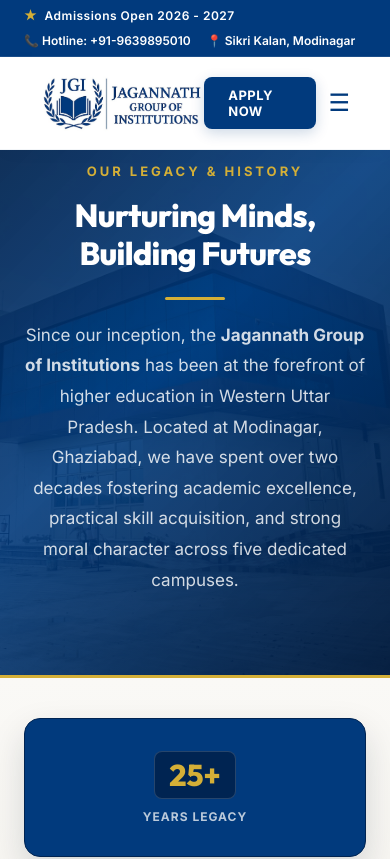
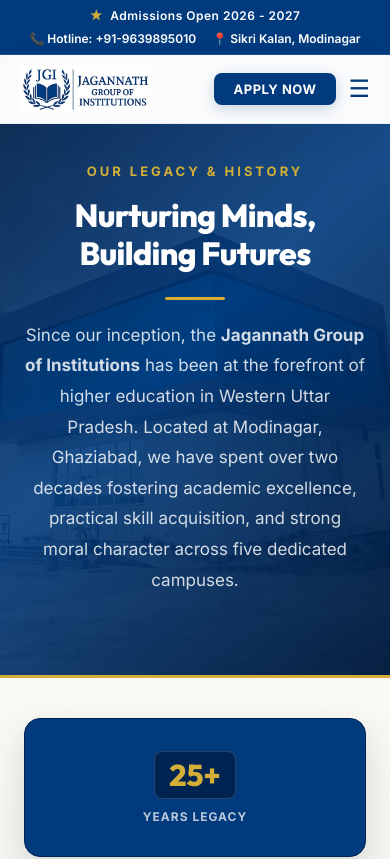
Before and after one commit to developerupadhyay/jagannathgroup, a Next.js app: page /about in a window 390 px wide. Shown: the top 859 px of the page. Built offline with nearby package versions, Linux system fonts and the light colour scheme.

Commit message:
Make mobile navbar permanently scrolled (logo height & Apply Now padding) and center top bar only on mobile

```diff
--- a/src/components/Navbar.tsx
+++ b/src/components/Navbar.tsx
@@ -45,48 +45,45 @@
   return (
     <div style={{ position: "fixed", top: 0, left: 0, right: 0, zIndex: 1000, display: "flex", flexDirection: "column" }}>
       {/* Top Announcement Bar */}
-      <div style={{
+      <div className="header-top-bar" style={{
         background: "#013a7d",
         color: "#FFFFFF",
         fontSize: "12px",
         fontWeight: "600",
         padding: "8px 24px",
         display: "flex",
-        justifyContent: "space-between",
         alignItems: "center",
         flexWrap: "wrap",
-        gap: "10px",
         borderBottom: "1px solid rgba(255, 255, 255, 0.1)"
       }}>
-        <div style={{ display: "flex", alignItems: "center", gap: "8px" }}>
+        <div style={{ display: "flex", alignItems: "center", gap: "8px", justifyContent: "center" }}>
           <span style={{ color: "#D4AF37" }}>★</span>
           <span style={{ letterSpacing: "0.5px" }}>Admissions Open 2026 - 2027</span>
         </div>
-        <div style={{ display: "flex", gap: "16px", flexWrap: "wrap", color: "#FFFFFF" }}>
+        <div style={{ display: "flex", gap: "16px", flexWrap: "wrap", color: "#FFFFFF", justifyContent: "center" }}>
           <span>📞 Hotline: +91-9639895010</span>
           <span>📍 Sikri Kalan, Modinagar</span>
         </div>
       </div>
 
       {/* Main Navbar */}
-      <nav style={{
-        background: scrolled ? "rgba(255, 255, 255, 0.98)" : "#FFFFFF",
-        boxShadow: scrolled ? "0 10px 30px rgba(1, 58, 125, 0.06)" : "0 4px 20px rgba(0, 0, 0, 0.02)",
-        backdropFilter: scrolled ? "blur(10px)" : "none",
-        transition: "all 0.4s ease",
-        padding: scrolled ? "10px 40px" : "16px 40px",
-        display: "flex",
-        alignItems: "center",
-        justifyContent: "space-between",
-        borderBottom: "1px solid rgba(1, 58, 125, 0.05)"
-      }}>
+      <nav
+        className={scrolled ? "scrolled" : ""}
+        style={{
+          transition: "all 0.4s ease",
+          display: "flex",
+          alignItems: "center",
+          justifyContent: "space-between",
+          borderBottom: "1px solid rgba(1, 58, 125, 0.05)"
+        }}
+      >
         {/* Logo (Only Image, No Text) */}
         <Link href="/" style={{ display: "flex", alignItems: "center", textDecoration: "none" }}>
           <img
             src="/website_images/logo.jpeg"
             alt="Jagannath Group Logo"
+            className="navbar-logo"
             style={{
-              height: scrolled ? "48px" : "60px",
               width: "auto",
               objectFit: "contain",
               transition: "all 0.3s ease",
@@ -204,10 +201,9 @@
 
         {/* Right CTA */}
         <div style={{ display: "flex", alignItems: "center", gap: "12px" }}>
-          <Link href="/admissions" style={{
+          <Link href="/admissions" className="navbar-cta" style={{
             background: "#013a7d",
             color: "#FFFFFF",
-            padding: scrolled ? "8px 20px" : "10px 24px",
             borderRadius: "8px",
             textDecoration: "none",
             fontSize: "13px",
@@ -279,6 +275,55 @@
 
       {/* Global CSS Inject */}
       <style>{`
+        .header-top-bar {
+          justify-content: center;
+          gap: 8px 32px;
+        }
+        /* Default mobile header state (permanently scrolled look) */
+        nav {
+          background: rgba(255, 255, 255, 0.98) !important;
+          box-shadow: 0 10px 30px rgba(1, 58, 125, 0.06) !important;
+          backdrop-filter: blur(10px) !important;
+          padding: 10px 20px !important;
+        }
+        .navbar-logo {
+          height: 48px;
+        }
+        .navbar-cta {
+          padding: 8px 20px;
+        }
+
+        /* Desktop specific responsive header states */
+        @media (min-width: 993px) {
+          .header-top-bar {
+            justify-content: space-between;
+            gap: 10px;
+          }
+          nav {
+            background: #FFFFFF !important;
+            box-shadow: 0 4px 20px rgba(0, 0, 0, 0.02) !important;
+            backdrop-filter: none !important;
+            padding: 16px 40px !important;
+          }
+          nav.scrolled {
+            background: rgba(255, 255, 255, 0.98) !important;
+            box-shadow: 0 10px 30px rgba(1, 58, 125, 0.06) !important;
+            backdrop-filter: blur(10px) !important;
+            padding: 10px 40px !important;
+          }
+          .navbar-logo {
+            height: 60px;
+          }
+          nav.scrolled .navbar-logo {
+            height: 48px;
+          }
+          .navbar-cta {
+            padding: 10px 24px;
+          }
+          nav.scrolled .navbar-cta {
+            padding: 8px 20px;
+          }
+        }
         .dropdown-item:hover {
           background-color: #f8fafc !important;
           color: #013a7d !important;
```
